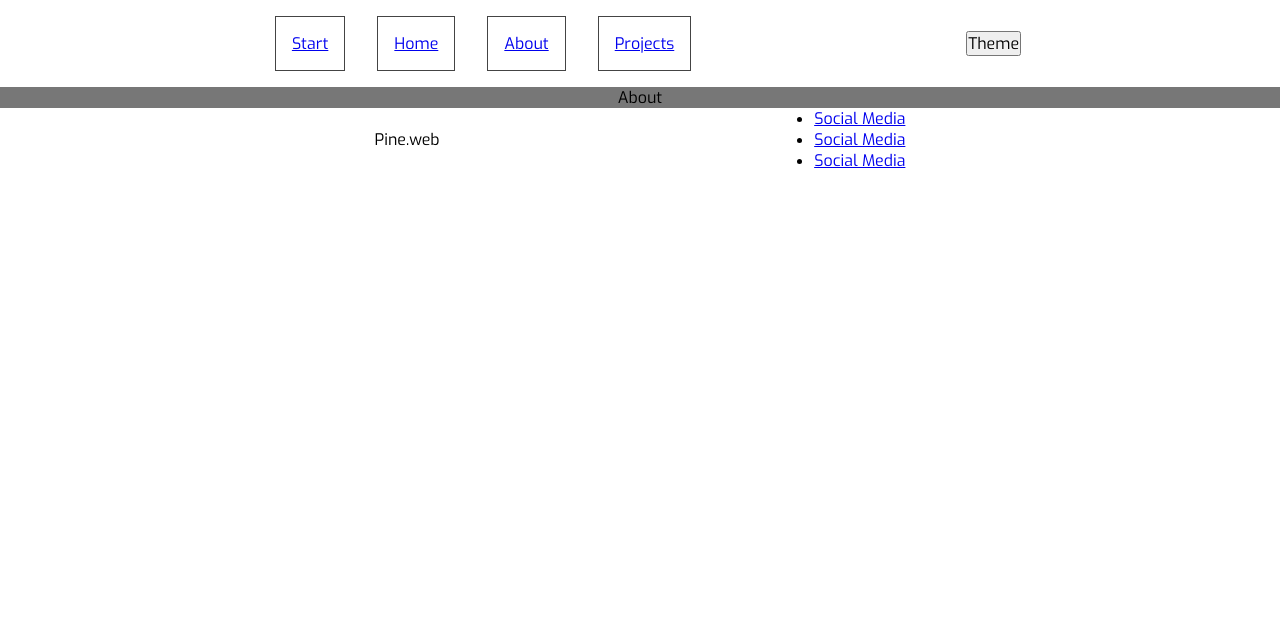
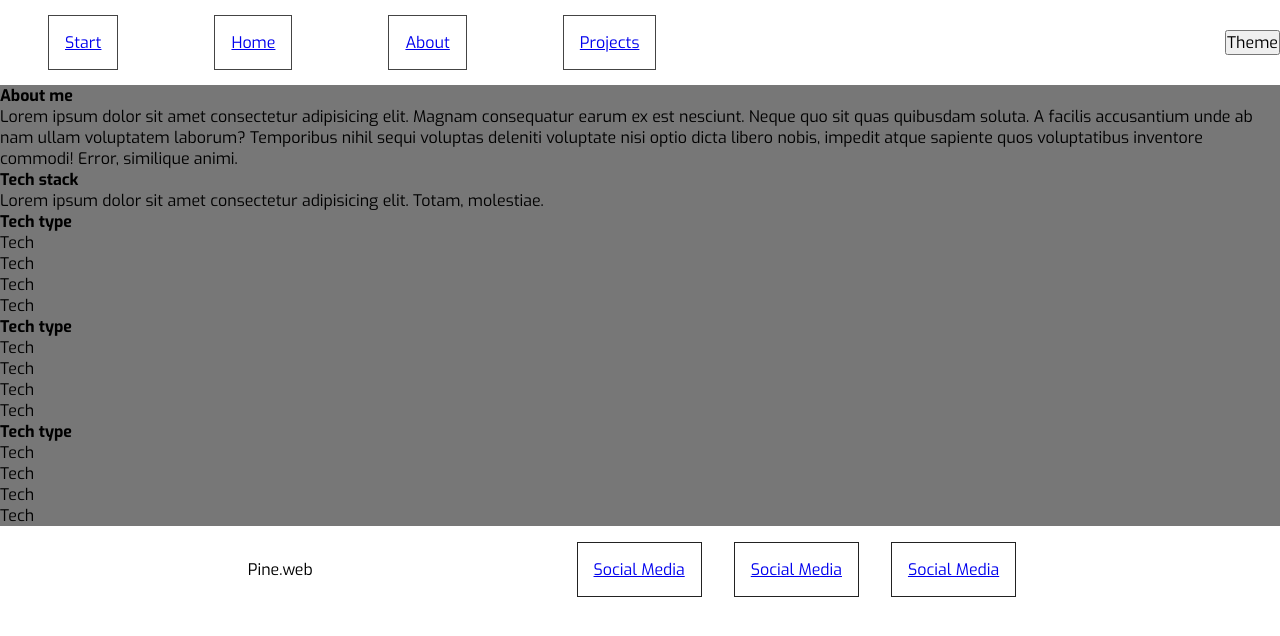
Before and after one commit to bit-rec98/Portfolio, a React (Vite) app: page /about in a window 1280 px wide. Shown: the top 636 px of the page. Built offline with nearby package versions, Linux system fonts and the light colour scheme.

Commit message:
Developed layout for most pages, finishing building dynamic rendering of navbar items is pending

```diff
--- a/src/components/Footer.jsx
+++ b/src/components/Footer.jsx
@@ -3,14 +3,14 @@ const Footer = () => {
   return (
     <footer id="footer">
         <p>Pine.web</p>
-        <ul>
-            <li>
+        <ul id="footer-items">
+            <li className="footer-item">
                 <a href="#" target="_blank">Social Media</a>
             </li>
-            <li>
+            <li className="footer-item">
                 <a href="#" target="_blank">Social Media</a>
             </li>
-            <li>
+            <li className="footer-item">
                 <a href="#" target="_blank">Social Media</a>
             </li>
         </ul>
--- a/src/components/Navbar.jsx
+++ b/src/components/Navbar.jsx
@@ -1,29 +1,23 @@
-import { NavLink } from "react-router-dom"
+import { useState } from "react"
+import NavItemIndex from "./navbar/NavItemIndex"
+import NavItems from "./navbar/NavItems"
+
+const urlAddress = location.href
 
 const Navbar = () => {
+
+    const [address, setAddress] = useState(urlAddress)
+
     return (
         <header>
             <nav id="navbar">
-            <ul id="navbar-items">
-                <li className="navbar-item">
-                    <NavLink to="/">Start</NavLink>
-                </li>
-                <li className="navbar-item">
-                    <NavLink to="/home">Home</NavLink>
-                </li>
-                <li className="navbar-item">
-                    <NavLink to="/about">About</NavLink>
-                </li>
-                <li className="navbar-item">
-                    <NavLink to="/projects">Projects</NavLink>
-                </li>
-            </ul>
-            <button id="theme-btn">
-                Theme
-            </button>
+                {address.includes('/home') || address.includes('/about') || address.includes('/projects') || address.includes('/github') ? <NavItems/> : <NavItemIndex/>}
             </nav>
         </header>
     )
 }
 
 export default Navbar
+
+
+//! Solve dynamic rendering for navbars with/without links
--- /dev/null
+++ b/src/components/navbar/NavItemIndex.jsx
@@ -0,0 +1,8 @@
+
+const NavItemIndex = () => {
+  return (
+    <button id="theme-btn">Theme</button>
+  )
+}
+
+export default NavItemIndex
--- /dev/null
+++ b/src/components/navbar/NavItems.jsx
@@ -0,0 +1,25 @@
+import { NavLink } from "react-router-dom";
+
+const NavItems = () => {
+    return (
+        <>
+            <ul id="navbar-items">
+                <li className="navbar-list-item">
+                <NavLink className="navbar-item" to="/">Start</NavLink>
+                </li>
+                <li className="navbar-list-item">
+                <NavLink className="navbar-item" to="/home">Home</NavLink>
+                </li>
+                <li className="navbar-list-item">
+                <NavLink className="navbar-item" to="/about">About</NavLink>
+                </li>
+                <li className="navbar-list-item">
+                <NavLink className="navbar-item" to="/projects">Projects</NavLink>
+                </li>
+            </ul>
+            <button id="theme-btn">Theme</button>
+        </>
+    );
+};
+
+export default NavItems;
--- a/src/css/styles.css
+++ b/src/css/styles.css
@@ -1,3 +1,4 @@
+/* Header/navbar */
 #navbar{
     display: flex;
     flex-wrap: wrap;
@@ -12,13 +13,21 @@
     flex-direction: row;
     align-items: center;
     justify-content: space-evenly;
+    margin-right: auto;
 }
+
+.navbar-list-item{
+    margin: 1rem;
+    padding: 1rem;
+}
+
 .navbar-item{
     border: 1px solid #444;
     margin: 1rem;
     padding: 1rem;
 }
 
+/* Main */
 #main-container{
     display: flex;
     flex-direction: column;
@@ -26,6 +35,20 @@
     background-color: #777;
 }
 
+#home-section{
+    display: flex;
+    flex-direction: row;
+    align-items: center;
+    justify-content: space-evenly;
+}
+
+.home-item{
+    margin: 1rem;
+    padding: 6rem;
+    border: 1px solid #222;
+}
+
+/* Footer */
 #footer{
     display: flex;
     flex-wrap: wrap;
@@ -33,3 +56,17 @@
     align-items: center;
     justify-content: space-evenly;
 }
+
+#footer-items{
+    list-style-type: none;
+    display: flex;
+    flex-direction: row;
+    align-items: center;
+    justify-content: center;
+}
+
+.footer-item{
+    margin: 1rem;
+    padding: 1rem;
+    border: 1px solid #222;
+}
--- a/src/main.jsx
+++ b/src/main.jsx
@@ -9,6 +9,7 @@ import Index from './pages/Index'
 import Home from './pages/Home'
 import About from './pages/About'
 import Projects from './pages/Projects'
+import Contact from './pages/Contact'
 
 ReactDOM.createRoot(document.getElementById('root')).render(
   <React.StrictMode>
@@ -20,6 +21,7 @@ ReactDOM.createRoot(document.getElementById('root')).render(
           <Route path='/home' element={<Home/>}></Route>
           <Route path='/about' element={<About/>}></Route>
           <Route path='/projects' element={<Projects/>}></Route>
+          <Route path='/contact' element={<Contact/>}></Route>
         </Routes>
       </main>
       <Footer/>
--- a/src/pages/About.jsx
+++ b/src/pages/About.jsx
@@ -2,7 +2,37 @@
 const About = () => {
   return (
     <section>
-        About
+        <article>
+          <h1>About me</h1>
+          <p>Lorem ipsum dolor sit amet consectetur adipisicing elit. Magnam consequatur earum ex est nesciunt. Neque quo sit quas quibusdam soluta. A facilis accusantium unde ab nam ullam voluptatem laborum? Temporibus nihil sequi voluptas deleniti voluptate nisi optio dicta libero nobis, impedit atque sapiente quos voluptatibus inventore commodi! Error, similique animi.</p>
+        </article>
+        <article>
+          <h2>Tech stack</h2>
+          <p>Lorem ipsum dolor sit amet consectetur adipisicing elit. Totam, molestiae.</p>
+          <div>
+            <div>
+              <h3>Tech type</h3>
+              <div>Tech</div>
+              <div>Tech</div>
+              <div>Tech</div>
+              <div>Tech</div>
+            </div>
+            <div>
+              <h3>Tech type</h3>
+              <div>Tech</div>
+              <div>Tech</div>
+              <div>Tech</div>
+              <div>Tech</div>
+            </div>
+            <div>
+              <h3>Tech type</h3>
+              <div>Tech</div>
+              <div>Tech</div>
+              <div>Tech</div>
+              <div>Tech</div>
+            </div>
+          </div>
+        </article>
     </section>
   )
 }
--- /dev/null
+++ b/src/pages/Contact.jsx
@@ -0,0 +1,8 @@
+
+const Contact = () => {
+  return (
+    <div>Contact</div>
+  )
+}
+
+export default Contact
--- a/src/pages/Home.jsx
+++ b/src/pages/Home.jsx
@@ -1,8 +1,12 @@
+import { NavLink } from "react-router-dom"
 
 const Home = () => {
   return (
-    <section>
-        Home
+    <section id="home-section">
+        <NavLink className='home-item' to='/projects'>Projects</NavLink>
+        <NavLink className='home-item' to='/about'>About</NavLink>
+        <NavLink className='home-item' to='/github'>GitHub</NavLink>
+        <NavLink className='home-item' to='/contact'>Contact</NavLink>
     </section>
   )
 }
--- a/src/pages/Projects.jsx
+++ b/src/pages/Projects.jsx
@@ -2,7 +2,32 @@
 const Projects = () => {
   return (
     <section>
-        Projects
+        <article>
+          <div>
+            <figure>
+              <img src="#" alt="project-img"/>
+              <figcaption>
+                Project description
+              </figcaption>
+            </figure>
+          </div>
+          <div>
+            <figure>
+              <img src="#" alt="project-img"/>
+              <figcaption>
+                Project description
+              </figcaption>
+            </figure>
+          </div>
+          <div>
+            <figure>
+              <img src="#" alt="project-img"/>
+              <figcaption>
+                Project description
+              </figcaption>
+            </figure>
+          </div>
+        </article>
     </section>
   )
 }
```
Lines whose indentation alone changed are shown as unchanged.
